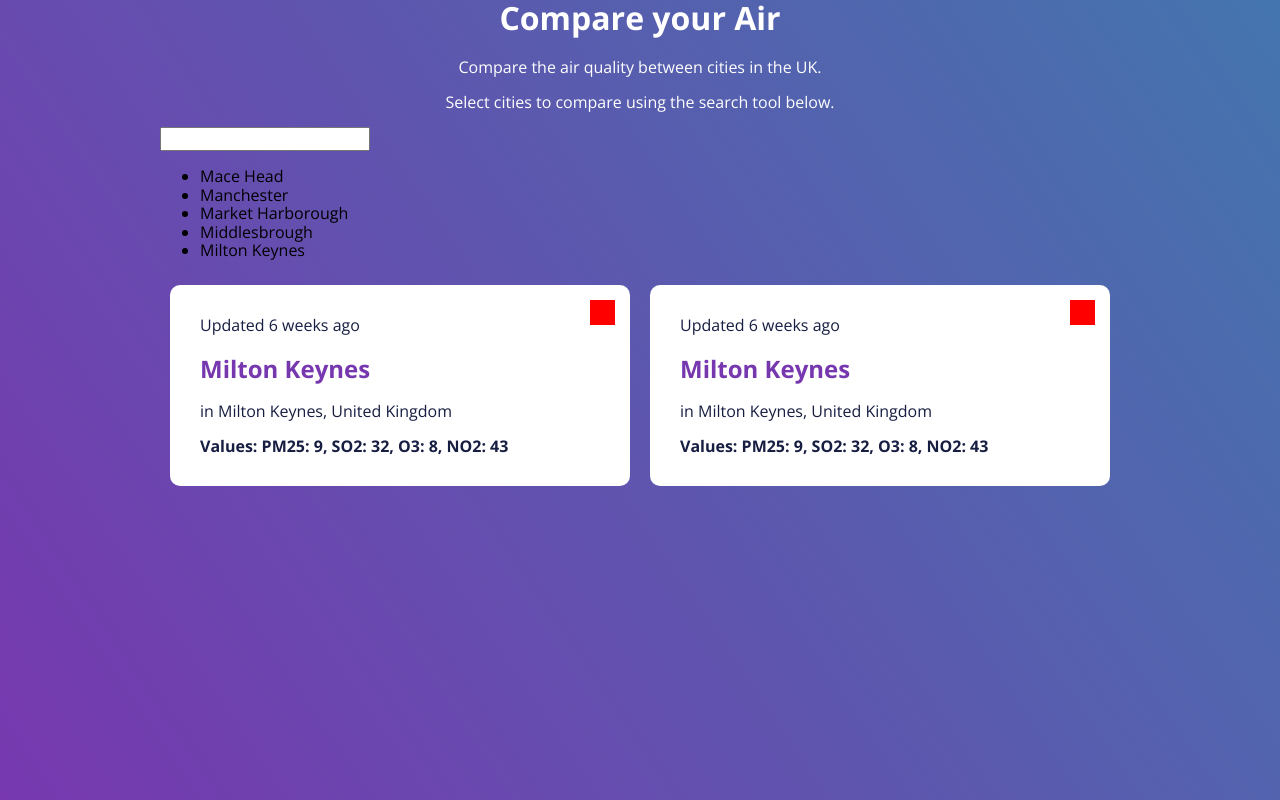
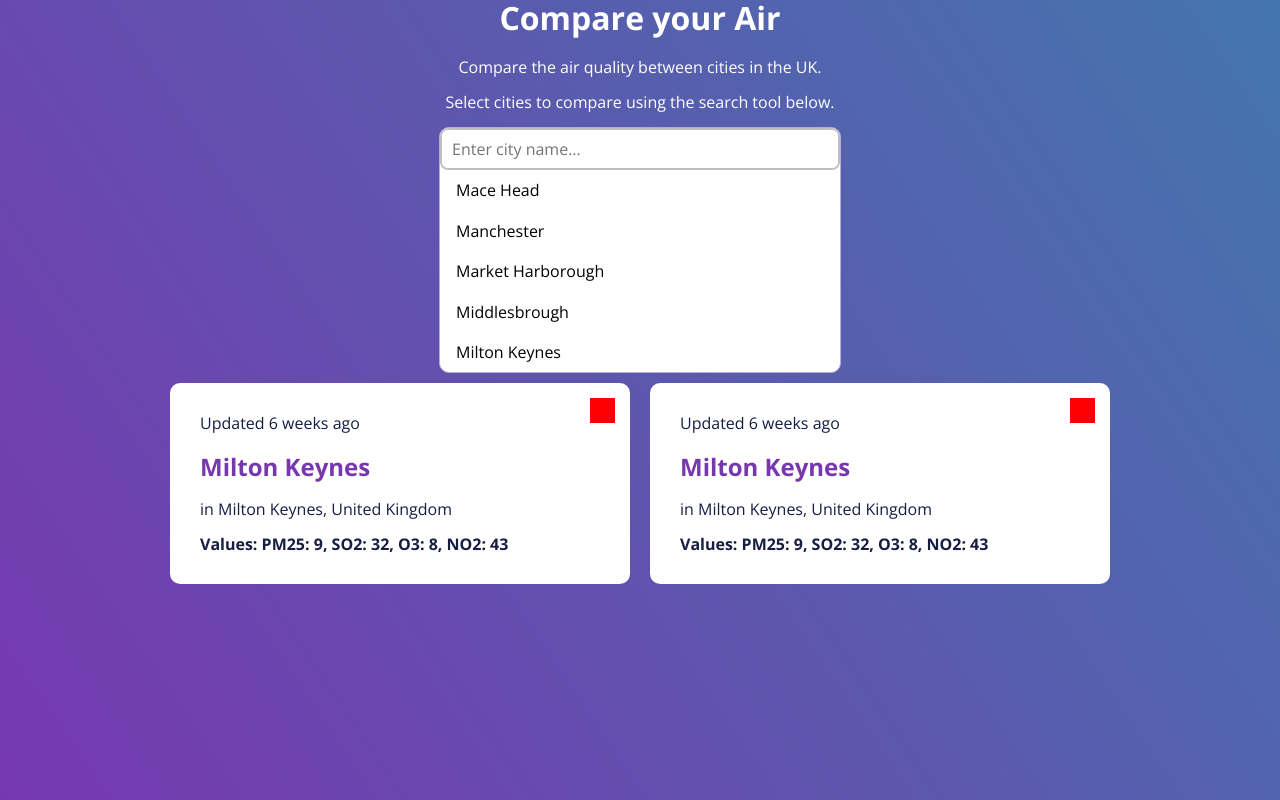
Before and after one commit to OliverJEvans/dept-tech-test-vue, a Vue app: page / in a window 1280 px wide. Built offline with nearby package versions, Linux system fonts and the light colour scheme.

Commit message:
Style search input

```diff
--- a/src/components/AirQuality/AirQualitySearch.vue
+++ b/src/components/AirQuality/AirQualitySearch.vue
@@ -1,12 +1,65 @@
 <template>
   <div>
-    <input type="search" />
-    <ul>
-      <li>Mace Head</li>
-      <li>Manchester</li>
-      <li>Market Harborough</li>
-      <li>Middlesbrough</li>
-      <li>Milton Keynes</li>
-    </ul>
+    <div class="search__wrapper search__wrapper--open">
+      <div class="input__wrapper">
+        <input type="search" class="input" placeholder="Enter city name..." />
+      </div>
+      <ul class="search__results">
+        <li><button>Mace Head</button></li>
+        <li><button>Manchester</button></li>
+        <li><button>Market Harborough</button></li>
+        <li><button>Middlesbrough</button></li>
+        <li><button>Milton Keynes</button></li>
+      </ul>
+    </div>
   </div>
 </template>
+
+<style lang="scss" scoped>
+  .input__wrapper {
+    background: #ffffff;
+    border: 2px solid #bebebe;
+    border-radius: 8px;
+    overflow: hidden;
+  }
+
+  .input {
+    padding: 10px;
+    border: 0;
+    width: 100%;
+    font-family: 'Open Sans', sans-serif;
+  }
+
+  .search__wrapper {
+    max-width: 400px;
+    width: 100%;
+    margin: 0 auto;
+    border: 1px solid #b7acd8;
+
+    &--open {
+      background: white;
+      border-radius: 10px;
+      overflow: hidden;
+    }
+  }
+
+  .search__results {
+    margin: 0;
+    padding: 0;
+    list-style: none;
+
+    li {
+      display: block;
+      padding: 10px;
+
+      &:hover {
+        background: #f2f2f2;
+      }
+    }
+
+    button {
+      background: none;
+      border: none;
+    }
+  }
+</style>
```
